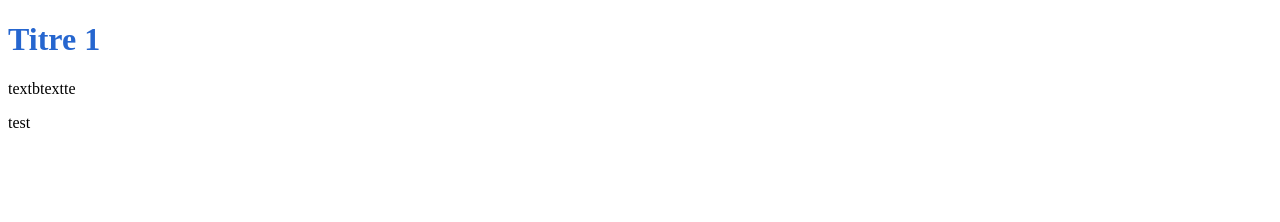
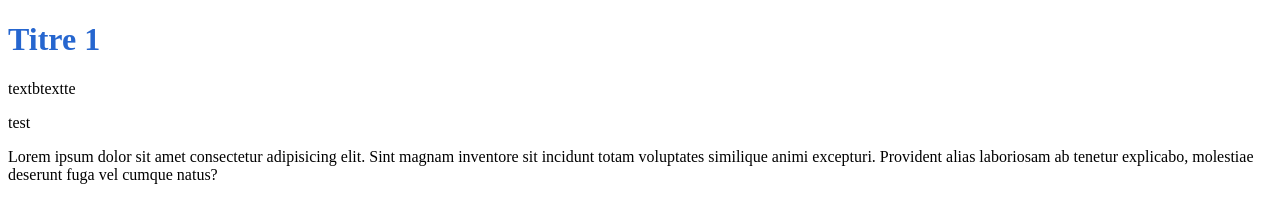
Before and after one commit to FSFULLSTACK/testing_first_workflow, a plain HTML site: page index.html in a window 1280 px wide. Drawn offline with Linux system fonts and the light colour scheme.

Commit message:
add a new container

```diff
--- a/index.html
+++ b/index.html
@@ -15,6 +15,12 @@
         <p>textbtextte</p>
         <span>test</span>
 
+        <div class="container2">
+
+            <p>Lorem ipsum dolor sit amet consectetur adipisicing elit. Sint magnam inventore sit incidunt totam voluptates similique animi excepturi. Provident alias laboriosam ab tenetur explicabo, molestiae deserunt fuga vel cumque natus?</p>
+
+        </div>
+
     </div>
 
     <script src='./js/script.js'></script>
```
